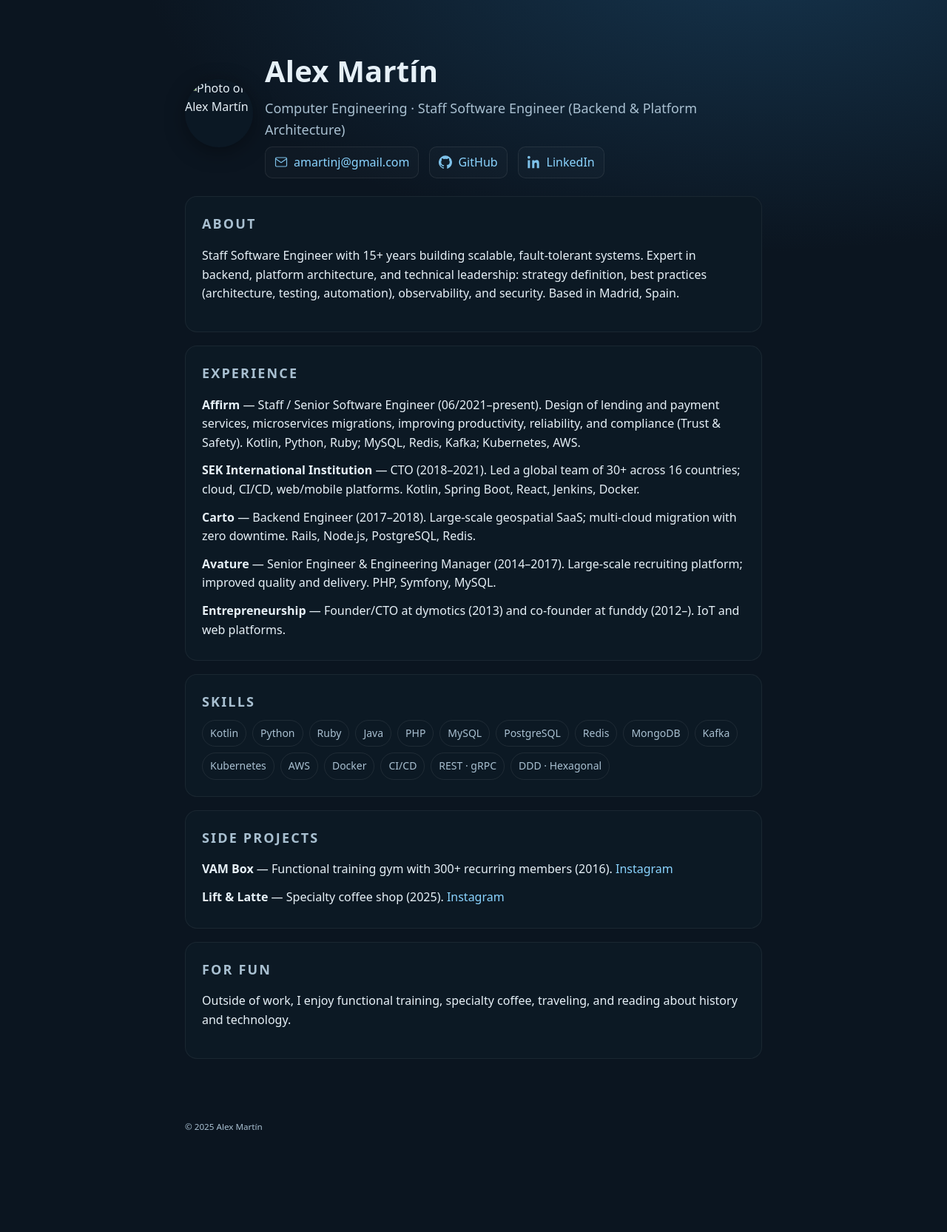
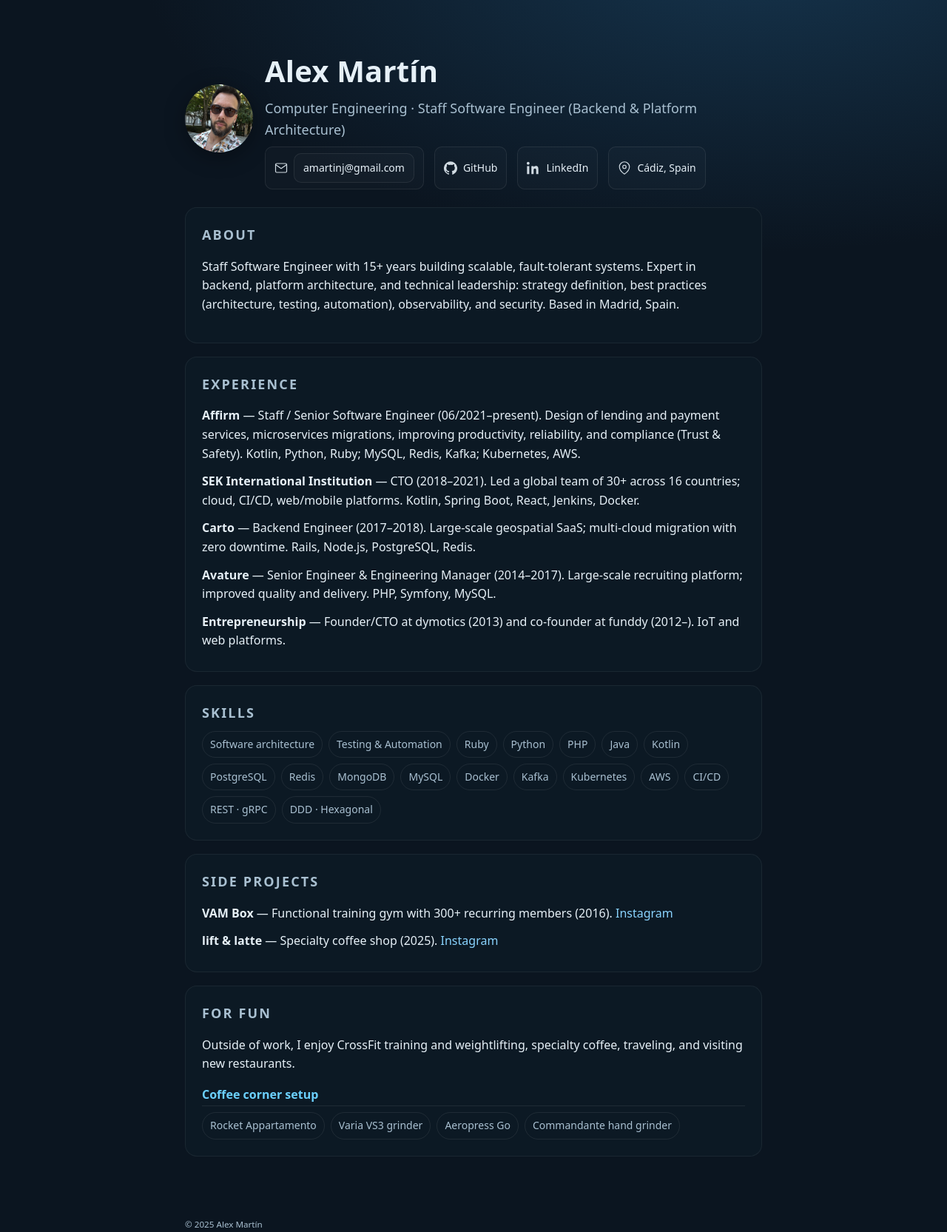
Before and after one commit to amartinj/amartinj.github.io, a plain HTML site: page index.html in a window 1280 px wide. Shown: the whole page at 74% size. Before the commit the page ends 1533 px from the top, so only its background shows below. Drawn offline with Linux system fonts and the light colour scheme.

Commit message:
first web version

```diff
--- a/index.html
+++ b/index.html
@@ -47,18 +47,22 @@
     h1 { font-size: clamp(28px, 3.6vw, 40px); margin: 0 0 4px; letter-spacing: .2px; }
     .tagline { color: var(--muted); margin: 0; font-size: 18px; }
 
+
     main { max-width: var(--maxw); margin: 12px auto 80px; padding: 0 20px; }
     section { background: color-mix(in oklab, var(--card) 92%, black 8%);
       border: 1px solid rgba(255,255,255,.06); border-radius: 16px; padding: 22px; margin: 18px 0; }
     section h2 { margin: 0 0 10px; font-size: 18px; color: var(--muted); text-transform: uppercase; letter-spacing: .12em; }
+    h3 { margin: 12px 0 6px; font-size: 16px; color: var(--accent); font-weight: 600; border-bottom: 1px solid rgba(255,255,255,.08); padding-bottom: 2px; }
     ul.plain { list-style: none; padding: 0; margin: 0; }
     ul.plain li { padding: 6px 0; }
     .pillbar { display: flex; flex-wrap: wrap; gap: 8px; margin-top: 8px; }
     .pill { padding: 6px 10px; border: 1px solid rgba(255,255,255,.08); border-radius: 999px; font-size: 14px; color: var(--muted); }
 
-    .links { display: flex; gap: 14px; margin-top: 8px; }
-    .links a { display: inline-flex; align-items: center; gap: 8px; padding: 8px 12px; border: 1px solid rgba(255,255,255,.08); border-radius: 10px; background: rgba(255,255,255,.02); }
+
+    .links { display: flex; gap: 14px; margin-top: 8px; flex-wrap: wrap; }
+    .links a, .links span { display: inline-flex; align-items: center; gap: 8px; padding: 8px 12px; border: 1px solid rgba(255,255,255,.08); border-radius: 10px; background: rgba(255,255,255,.02); color: var(--text); font-size: 14px; }
     .links svg { width: 18px; height: 18px; opacity: .9; }
+
 
     footer { max-width: var(--maxw); margin: 28px auto 40px; padding: 0 20px; color: var(--muted); font-size: 14px; }
     small { color: var(--muted); }
@@ -67,33 +71,20 @@
       header img { width: 72px; height: 72px; }
     }
   </style>
-  <script type="application/ld+json">
-  {
-    "@context": "https://schema.org",
-    "@type": "Person",
-    "name": "Alex Martín",
-    "jobTitle": "Staff Software Engineer",
-    "address": {"@type": "PostalAddress", "addressLocality": "Madrid", "addressCountry": "ES"},
-    "email": "mailto:amartinj@gmail.com",
-    "url": "https://amartinj.github.io/",
-    "sameAs": [
-      "https://github.com/amartinj",
-      "https://www.linkedin.com/in/amartinj"
-    ]
-  }
+  <script id="ldjson-protected" type="application/ld+json">
+    {"@context":"https://schema.org","@type":"Person","name":"Alex Martín","jobTitle":"Staff Software Engineer","address":{"@type":"PostalAddress","addressLocality":"Madrid","addressCountry":"ES"},"email":"__EMAIL__","url":"https://amartinj.github.io/","sameAs":["https://github.com/amartinj","https://www.linkedin.com/in/amartinj"]}
   </script>
 </head>
 <body>
 <header>
-    <!-- Replace with your uploaded photo -->
   <img src="assets/profile.jpg" alt="Photo of Alex Martín" />
   <div>
     <h1>Alex Martín</h1>
     <p class="tagline">Computer Engineering · Staff Software Engineer (Backend & Platform Architecture)</p>
     <div class="links">
-        <a href="mailto:amartinj@gmail.com" aria-label="Send email">
+      <a id="email-link" href="#" aria-label="Send email">
         <svg viewBox="0 0 24 24" fill="none" stroke="currentColor" stroke-width="1.6" stroke-linecap="round" stroke-linejoin="round" aria-hidden="true"><path d="M4 4h16a2 2 0 0 1 2 2v12a2 2 0 0 1-2 2H4a2 2 0 0 1-2-2V6a2 2 0 0 1 2-2z"/><path d="m22 6-10 7L2 6"/></svg>
-          amartinj@gmail.com
+        <span id="email-text">[email protected]</span>
       </a>
       <a href="https://github.com/amartinj" target="_blank" rel="noopener" aria-label="GitHub">
         <svg viewBox="0 0 24 24" fill="currentColor" aria-hidden="true"><path d="M12 .5a12 12 0 0 0-3.79 23.4c.6.11.82-.26.82-.58v-2.02c-3.34.73-4.04-1.61-4.04-1.61-.55-1.41-1.35-1.79-1.35-1.79-1.1-.76.08-.74.08-.74 1.22.09 1.87 1.25 1.87 1.25 1.08 1.85 2.82 1.32 3.51 1.01.11-.79.42-1.32.76-1.63-2.67-.3-5.48-1.34-5.48-5.97 0-1.32.47-2.4 1.24-3.25-.12-.3-.54-1.52.12-3.17 0 0 1.01-.32 3.3 1.24a11.5 11.5 0 0 1 6.01 0c2.29-1.56 3.3-1.24 3.3-1.24.66 1.65.24 2.87.12 3.17.77.85 1.24 1.93 1.24 3.25 0 4.64-2.81 5.66-5.49 5.96.43.37.81 1.1.81 2.22v3.29c0 .32.22.7.82.58A12 12 0 0 0 12 .5z"/></svg>
@@ -103,6 +94,10 @@
         <svg viewBox="0 0 24 24" fill="currentColor" aria-hidden="true"><path d="M4.98 3.5C4.98 4.88 3.86 6 2.5 6S0 4.88 0 3.5 1.12 1 2.5 1 4.98 2.12 4.98 3.5zM.5 8.5h4V23h-4V8.5zM8.5 8.5h3.83v1.98h.05c.53-1 1.83-2.05 3.77-2.05 4.03 0 4.78 2.66 4.78 6.11V23h-4v-6.4c0-1.53-.03-3.5-2.13-3.5-2.13 0-2.45 1.66-2.45 3.39V23h-4V8.5z"/></svg>
         LinkedIn
       </a>
+      <span aria-label="Location">
+<svg viewBox="0 0 24 24" fill="none" stroke="currentColor" stroke-width="1.6" stroke-linecap="round" stroke-linejoin="round" aria-hidden="true"><path d="M21 10c0 7-9 13-9 13S3 17 3 10a9 9 0 1 1 18 0z"/><circle cx="12" cy="10" r="3"/></svg>
+Cádiz, Spain
+</span>
     </div>
   </div>
 </header>
@@ -127,19 +122,21 @@
   <section id="skills">
     <h2>Skills</h2>
     <div class="pillbar">
+      <span class="pill">Software architecture</span>
+      <span class="pill">Testing &amp; Automation</span>
+      <span class="pill">Ruby</span>
+      <span class="pill">Python</span>
+      <span class="pill">PHP</span>
+      <span class="pill">Java</span>
       <span class="pill">Kotlin</span>
-        <span class="pill">Python</span>
-        <span class="pill">Ruby</span>
-        <span class="pill">Java</span>
-        <span class="pill">PHP</span>
-        <span class="pill">MySQL</span>
       <span class="pill">PostgreSQL</span>
       <span class="pill">Redis</span>
       <span class="pill">MongoDB</span>
+      <span class="pill">MySQL</span>
+      <span class="pill">Docker</span>
       <span class="pill">Kafka</span>
       <span class="pill">Kubernetes</span>
       <span class="pill">AWS</span>
-        <span class="pill">Docker</span>
       <span class="pill">CI/CD</span>
       <span class="pill">REST · gRPC</span>
       <span class="pill">DDD · Hexagonal</span>
@@ -150,13 +147,20 @@
     <h2>Side projects</h2>
     <ul class="plain">
       <li><strong>VAM Box</strong> — Functional training gym with 300+ recurring members (2016). <a href="https://www.instagram.com/vam_box_madrid/" target="_blank" rel="noopener">Instagram</a></li>
-        <li><strong>Lift &amp; Latte</strong> — Specialty coffee shop (2025). <a href="https://www.instagram.com/lift_and_latte_madrid/" target="_blank" rel="noopener">Instagram</a></li>
+      <li><strong>lift &amp; latte</strong> — Specialty coffee shop (2025). <a href="https://www.instagram.com/lift_and_latte_madrid/" target="_blank" rel="noopener">Instagram</a></li>
     </ul>
   </section>
 
   <section id="for-fun">
     <h2>For fun</h2>
-      <p>Outside of work, I enjoy functional training, specialty coffee, traveling, and reading about history and technology.</p>
+    <p>Outside of work, I enjoy CrossFit training and weightlifting, specialty coffee, traveling, and visiting new restaurants.</p>
+    <h3>Coffee corner setup</h3>
+    <div class="pillbar">
+      <span class="pill">Rocket Appartamento</span>
+      <span class="pill">Varia VS3 grinder</span>
+      <span class="pill">Aeropress Go</span>
+      <span class="pill">Commandante hand grinder</span>
+    </div>
   </section>
 </main>
 
@@ -164,5 +168,32 @@
   <small>© <span id="y"></span> Alex Martín</small>
 </footer>
 <script>document.getElementById('y').textContent = new Date().getFullYear();</script>
+<script>
+  (function(){
+    function rot13(str){
+      return str.replace(/[a-zA-Z]/g,function(c){
+        return String.fromCharCode((c<="Z"?90:122)>=(c=c.charCodeAt(0)+13)?c:c-26);
+      });
+    }
+
+    var obfuscated = "nznegvaw@tznvy.pbz";
+    var decoded = rot13(obfuscated);
+
+    var link = document.getElementById('email-link');
+    var text = document.getElementById('email-text');
+    if (link) link.setAttribute('href', 'mailto:' + decoded);
+    if (text) text.textContent = decoded;
+
+    // Also inject into JSON-LD script
+    var ld = document.getElementById('ldjson-protected');
+    if (ld) {
+      try {
+        var json = JSON.parse(ld.textContent);
+        json.email = 'mailto:' + decoded;
+        ld.textContent = JSON.stringify(json);
+      } catch(e) {}
+    }
+  })();
+</script>
 </body>
 </html>
```
Also changed, not shown: assets/profile.jpg (added), 1 other file. Lines whose indentation alone changed are shown as unchanged.
